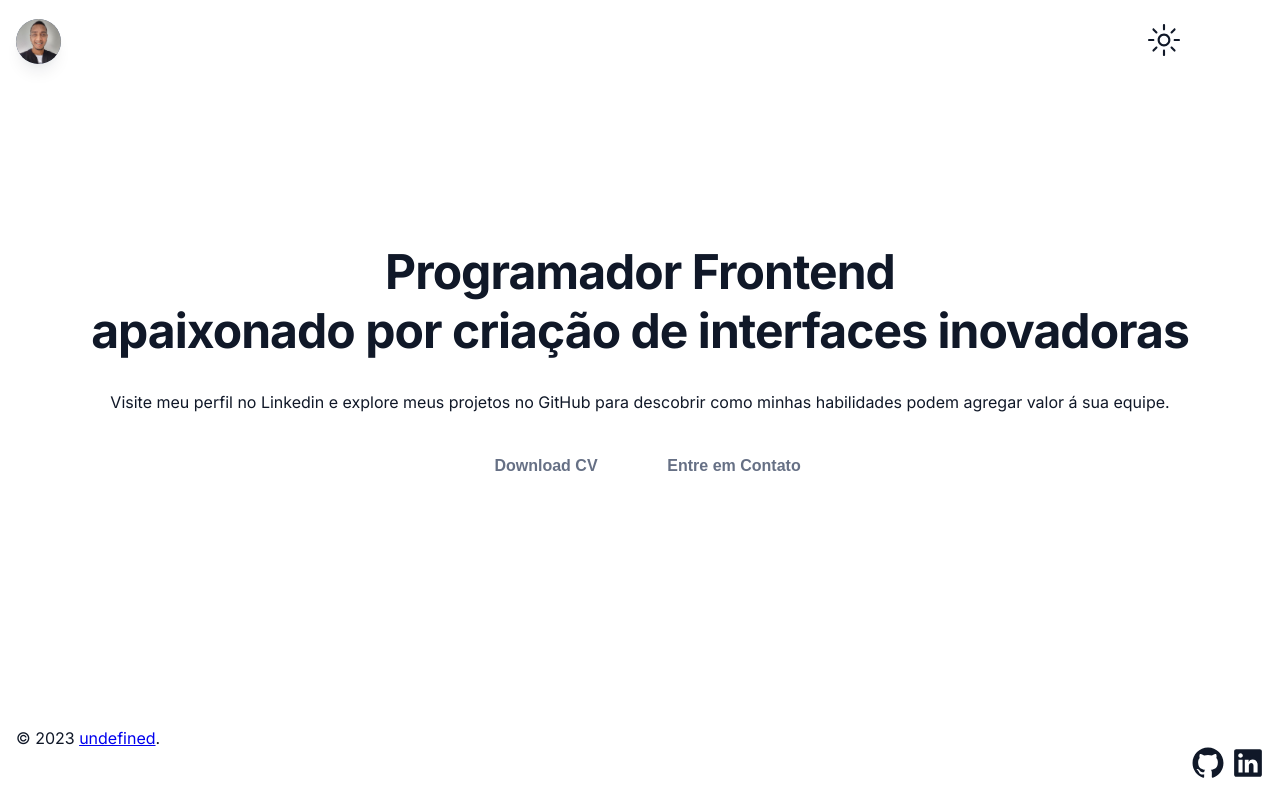
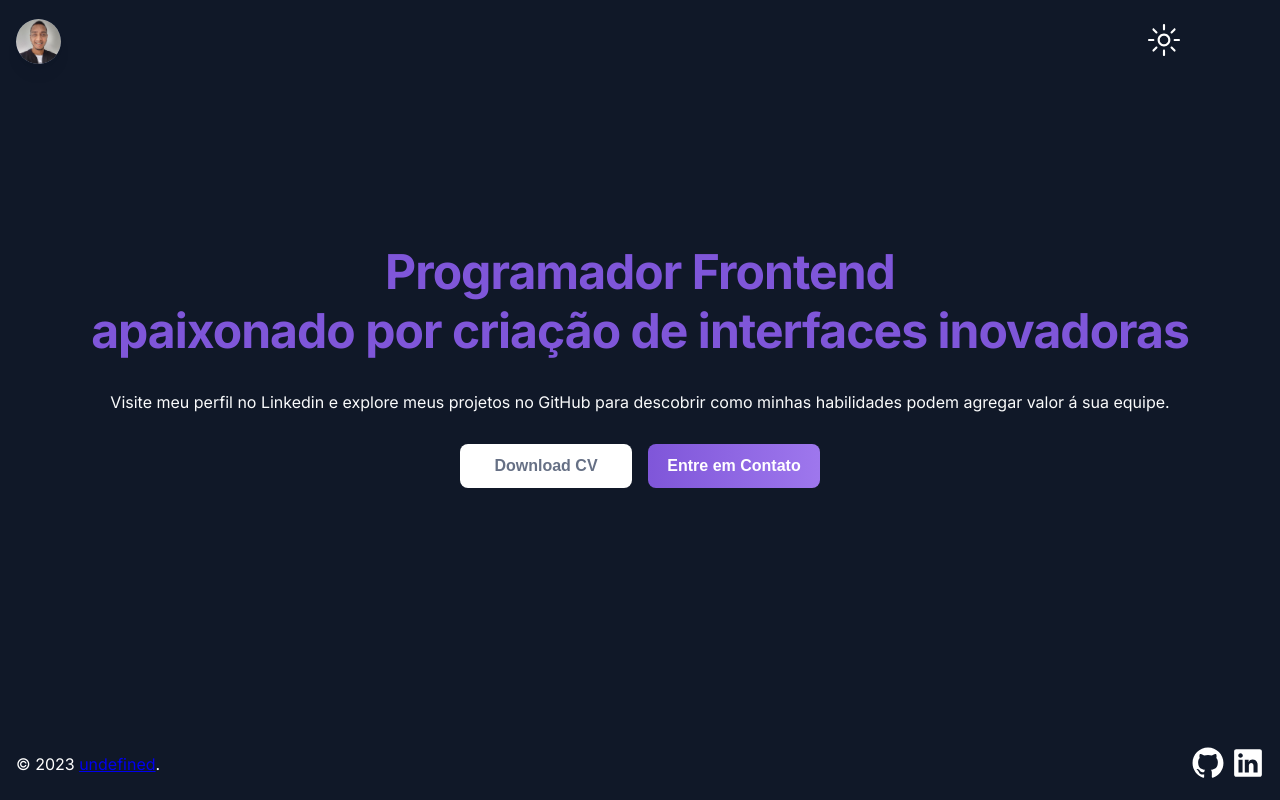
Before and after one commit to matheusgrodrigues/portfolio-backup-inativo, a Next.js app: page / in a window 1280 px wide. Built offline with nearby package versions, Linux system fonts and the light colour scheme.

Commit message:
Definindo por default tema dark

```diff
--- a/src/components/organisms/Footer.tsx
+++ b/src/components/organisms/Footer.tsx
@@ -10,6 +10,7 @@ import { Icon } from '../atoms/Icon'
 
 const FooterStyled = styled.footer`
     justify-content: space-between;
+    align-items: center;
     background: ${({ theme }) =>
         theme.name === 'light' ? theme.ref.colors['color_white'] : theme.ref.colors['color_gray900']};
     padding: 0 ${({ theme }) => theme.ref.spacing.sp16};
--- a/src/core/hooks/useDarkMode.tsx
+++ b/src/core/hooks/useDarkMode.tsx
@@ -5,7 +5,7 @@ import { useCallback, useEffect, useState } from 'react'
 type ThemeName = 'light' | 'dark'
 
 export const useDarkMode = () => {
-    const [theme, setTheme] = useState<ThemeName>('light')
+    const [theme, setTheme] = useState<ThemeName>('dark')
 
     const setMode = useCallback((mode: ThemeName) => {
         window.localStorage.setItem('theme', mode)
```
